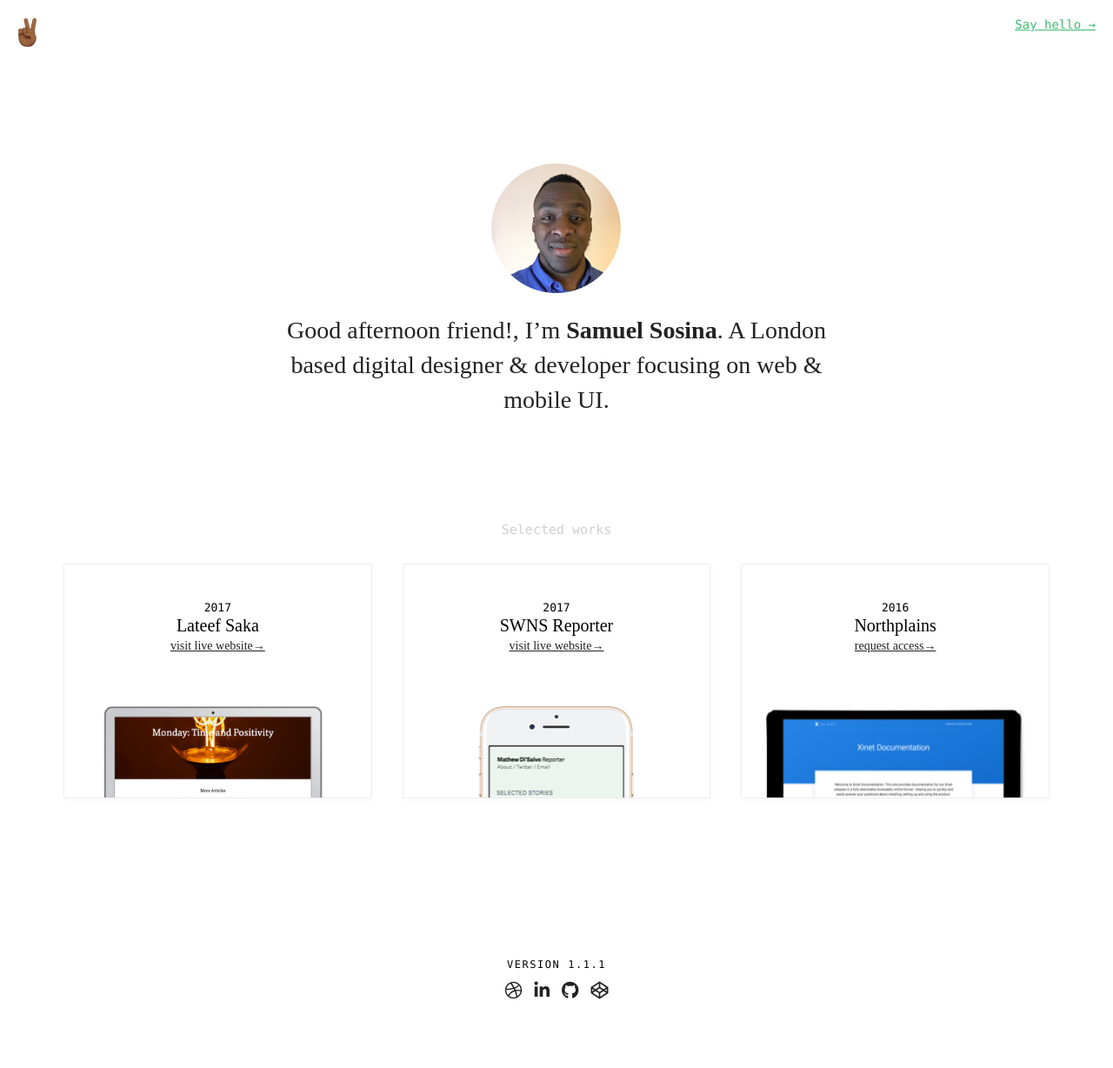
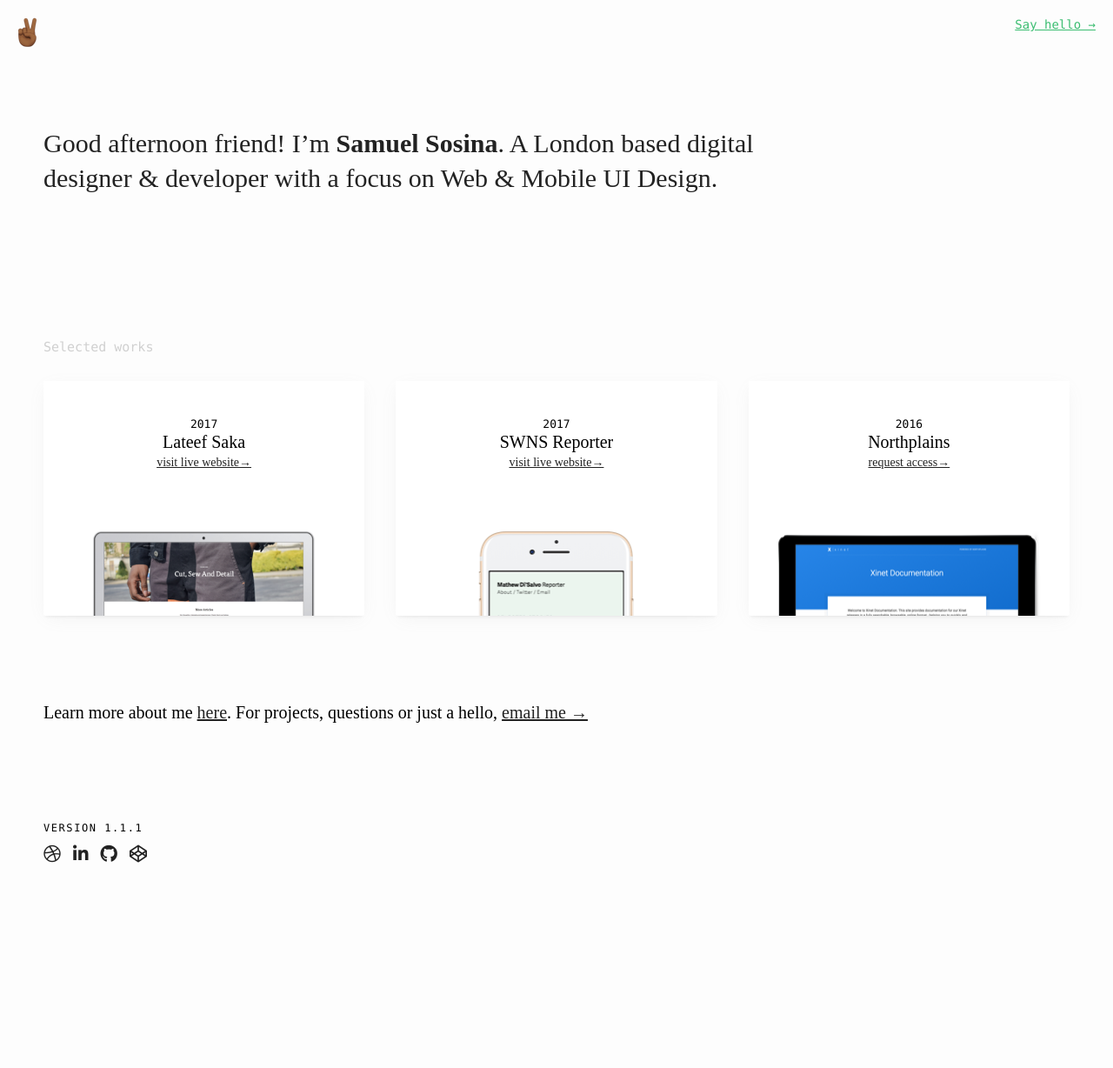
Before and after one commit to ssosina/sosina.me, a Jekyll site: the page built from index.html, in a window 1280 px wide. Shown: the whole page at 87% size. Built offline with Jekyll 4.4.1, drawn with Linux system fonts in a browser that asks for light colours; nearby versions of some CDN libraries; after the commit the page ends 1071 px from its top, so only the background shows below that.

Commit message:
Theme update

```diff
--- a/_includes/hero.html
+++ b/_includes/hero.html
@@ -1,8 +1,9 @@
-<div class="hero">
-	<div class="hero__container">
-	<div class="hero__content">
-	    <img class="hero__img" src="../img/display_thumb.png" srcset="../img/display_thumb@2x.png 2x" />
-	    <h1 class="hero__summary"><span id="greeting">Hey</span>, I’m <b>Samuel Sosina</b>. A London based digital designer &amp; developer focusing on web &amp; mobile UI.</h1>
-	</div>
+<div class="scene_element scene_element--fadeindown">
+	<div class="hero">
+		<div class="hero__container">
+		<div class="hero__content">
+		    <h1 class="hero__summary"><span id="greeting">Hey,</span> I’m <b>Samuel Sosina</b>. A London based digital designer &amp; developer with a focus on Web &amp; Mobile UI Design.</h1>
+		</div>
+		</div>
 	</div>
 </div>
--- a/_includes/projects.html
+++ b/_includes/projects.html
@@ -1,3 +1,4 @@
+<div class="scene_element scene_element--fadeinup">
   <div class="main">
 
     <div class="main__container">
@@ -13,7 +14,7 @@
         <div class="project__summary">
           <p class="project__info">{{ project.year }}</p>
           <h2 class="project__title">{{ project.name }}</h2>
-        <a class="project__button link" href="{{ project.url }}">{{ project.link-text }}→</a>
+          <a class="project__button link" href="{{ project.url }}" target="_blank">{{ project.link-text }}→</a>
         </div>
 
         <img class="project__thumb" src="{{ site.baseurl }}img/{{ project.thumbnail }}" srcset="{{ site.baseurl }}img/{{ project.2x-url }}">
@@ -24,6 +25,8 @@
 
       </div>
 
-  </div>
+        <p class="contact">Learn more about me <a href="https://www.linkedin.com/in/samsosina/" target="_blank">here</a>. For projects, questions or just a hello, <a href="mailto:samsosina@gmail.com">email me →</a></p>
 
     </div>
+  </div>
+</div>
--- a/_scss/1-tools/_animation.scss
+++ b/_scss/1-tools/_animation.scss
@@ -25,7 +25,7 @@
 .m-scene {
   /** Basic styles for an animated element */
   .scene_element {
-    animation-duration: 0.25s;
+    animation-duration: 0.50s;
     transition-timing-function: ease-in;
     animation-fill-mode: both;
   }
--- a/_scss/3-modules/_footer.scss
+++ b/_scss/3-modules/_footer.scss
@@ -1,12 +1,13 @@
 footer{
-    text-align: center;
+    text-align: left;
     height: 200px;
 	display: flex;
     align-items: flex-start;
+    @include pad(20px 50px 20px 50px);
 }
 
 .footer__container{
-    width: 80%;
+    width: 100%;
 	margin: 0 auto;
 	align-self: center;
 }
--- a/css/main.css
+++ b/css/main.css
@@ -99,8 +99,8 @@
   /** An element that fades in and slides from the right */
   /** Reverse "exit" animations */ }
   .m-scene .scene_element {
-    -webkit-animation-duration: 0.25s;
-            animation-duration: 0.25s;
+    -webkit-animation-duration: 0.50s;
+            animation-duration: 0.50s;
     transition-timing-function: ease-in;
     -webkit-animation-fill-mode: both;
             animation-fill-mode: both; }
@@ -168,15 +168,16 @@
 
 /**** large desktop  *****/
 footer {
-  text-align: center;
+  text-align: left;
   height: 200px;
   display: -ms-flexbox;
   display: flex;
   -ms-flex-align: start;
-      align-items: flex-start; }
+      align-items: flex-start;
+  padding: 20px 50px 20px 50px; }
 
 .footer__container {
-  width: 80%;
+  width: 100%;
   margin: 0 auto;
   -ms-flex-item-align: center;
       align-self: center; }
@@ -216,16 +217,15 @@
 
 .hero {
   width: 100%;
-  text-align: center;
-  height: 70vh;
+  text-align: left;
+  height: 40vh;
   display: -ms-flexbox;
   display: flex;
   -ms-flex-align: start;
-      align-items: flex-start; }
+      align-items: flex-start;
+  padding: 20px 50px 20px 50px; }
 
 .hero__container {
-  width: 80%;
-  margin: 0 auto;
   -ms-flex-item-align: center;
       align-self: center; }
 
@@ -255,19 +255,19 @@
 
 @media screen and (min-width: 48em) {
   .hero {
-    height: 45vh; } }
+    height: 45vh; }
+  .hero__summary {
+    font-weight: 400;
+    font-size: 1.875em;
+    line-height: 40px; } }
 
 @media screen and (min-width: 60em) {
   .hero {
-    height: 500px;
-    padding: 0px;
-    margin-bottom: 50px; }
+    height: 370px; }
   .hero__container {
     max-width: 1270px;
     margin-left: auto;
-    margin-right: auto;
-    -ms-flex-item-align: end;
-        align-self: flex-end; }
+    margin-right: auto; }
     .hero__container::after {
       clear: both;
       content: "";
@@ -276,22 +276,13 @@
     float: left;
     display: block;
     margin-right: 3.07329%;
-    width: 65.64224%;
-    margin-left: 17.17888%; }
+    width: 74.23168%; }
     .hero__content:last-child {
-      margin-right: 0; }
-  .hero__title {
-    font-size: 2.1875em;
-    line-height: 10px; }
-  .hero__summary {
-    font-weight: 400;
-    font-size: 1.75em;
-    line-height: 40px;
-    text-align: center; } }
+      margin-right: 0; } }
 
 .main {
   width: 100%;
-  padding-top: 50px; }
+  padding: 20px 50px 20px 50px; }
 
 .main__container {
   max-width: 1270px;
@@ -304,7 +295,6 @@
 
 .project {
   display: block;
-  width: 80%;
   height: 270px;
   overflow: hidden;
   margin: 0 auto;
@@ -313,25 +303,24 @@
   position: relative;
   text-align: center;
   background: white;
-  border: 1px solid #EDEDED;
-  box-shadow: 1px 2px 5px 0 rgba(209, 209, 209, 0.1);
   transition: box-shadow 0.25s ease-in-out;
-  padding-top: 40px; }
+  padding-top: 40px;
+  box-shadow: 0 5px 20px -5px rgba(150, 150, 150, 0.12), 0 3px 4px -2px rgba(0, 0, 0, 0.08); }
   .project a {
     display: inline-block; }
   .project img {
     max-width: 85%;
-    top: 60px;
+    top: 70px;
     position: relative;
     border-radius: 2px;
     transition: all 0.25s ease-in-out; }
 
 .project:hover, #project:hover {
-  box-shadow: 0 0 55px 0 rgba(217, 217, 217, 0.47); }
+  box-shadow: 0 30px 75px -15px rgba(150, 150, 150, 0.3), 0 25px 40px -20px rgba(0, 0, 0, 0.1); }
   .project:hover .project__button, #project:hover .project__button {
     color: #3BBD71; }
   .project:hover img, #project:hover img {
-    top: 20px; }
+    top: 35px; }
 
 .project__summary {
   text-align: center; }
@@ -368,7 +357,7 @@
     .main__projects:last-child {
       margin-right: 0; }
   .main__container {
-    max-width: 90%;
+    max-width: 1270px;
     margin-left: auto;
     margin-right: auto; }
     .main__container::after {
@@ -389,13 +378,8 @@
       clear: left; } }
 
 @media screen and (min-width: 60em) {
-  .main {
-    border-left: 10px solid white;
-    border-right: 10px solid white;
-    border-bottom: 10px solid white;
-    padding-top: 50px; }
   .main__container {
-    max-width: 90%;
+    max-width: 1270px;
     margin-left: auto;
     margin-right: auto; }
     .main__container::after {
@@ -461,18 +445,24 @@
     margin-left: 10px; }
 
 body {
-  background-color: white;
+  background-color: #FDFDFD;
   color: black;
   margin: 0px; }
 
 .works {
   margin-bottom: 30px;
   font-size: 0.9375em;
-  width: 80%;
+  width: 100%;
   margin: 0px auto 30px;
   font-family: "Menlo", courier, serif;
-  text-align: center;
+  text-align: left;
   color: #D0D0D0; }
+
+.contact {
+  font-size: 1.25em; }
+  .contact a {
+    color: #222222;
+    text-decoration: underline; }
 
 @media screen and (min-width: 48em) {
   .works {
--- a/index.html
+++ b/index.html
@@ -9,30 +9,36 @@
 
   <body>
 
+  <div class="m-scene" id="main">
+
   {% include header.html %}
 
   {% include hero.html %}
 
   {% include projects.html %}
 
+  {% include contact.html %}
+
   {% include footer.html %}
+
+  </div>
 
   <script src="https://ajax.googleapis.com/ajax/libs/jquery/3.1.1/jquery.min.js"></script>
   <script src="https://use.fontawesome.com/7ac0553162.js"></script>
+  <script src="{{ site.baseurl }}js/hammer.min.js"></script>
+  <script src="{{ site.baseurl }}js/jquery.smoothState.min.js"></script>
   <script src="{{ site.baseurl }}js/app.js"></script>
-  <script src="{{ site.baseurl }}js/hammer.min.js"></script>
 
   <script type="text/javascript">
 
-  var myElement = document.getElementById('project');
-  var hammertime = new Hammer(myElement);
+    var myElement = document.getElementById('project');
+    var hammertime = new Hammer(myElement);
 
-  hammertime.on('tap', function(ev) {
-    console.log(ev);
-  });
+    hammertime.on('tap', function(ev) {
+      console.log(ev);
+    });
 
   </script>
-
 
   </body>
 
--- a/js/app.js
+++ b/js/app.js
@@ -1,14 +1,50 @@
+// Time checker
+
 var greetingText;
 
 var currentDate = new Date();
 var currentHour = currentDate.getHours();
 
 if(currentHour < 12){
-  greetingText = "Good morning sunshine"
+  greetingText = "Good morning sunshine,"
 }else if(currentHour < 18){
  greetingText = "Good afternoon friend!"
 }else{
-	greetingText = "Good evening sleepy head"
+	greetingText = "Good evening sleepyhead,"
 }
 
 jQuery("#greeting").text(greetingText);
+
+// SmoothState
+
+$(function(){
+  'use strict';
+  var $page = $('#main'),
+      options = {
+        debug: true,
+        prefetch: true,
+        cacheLength: 2,
+        forms: 'form',
+        onStart: {
+          duration: 500, // Duration of our animation
+          render: function ($container) {
+            // Add your CSS animation reversing class
+            $container.addClass('is-exiting');
+            // Restart your animation
+            smoothState.restartCSSAnimations();
+          }
+        },
+        onReady: {
+          duration: 0,
+          render: function ($container, $newContent) {
+            // Remove your CSS animation reversing class
+            $container.removeClass('is-exiting');
+            // Inject the new content
+            $container.html($newContent);
+
+          }
+        }
+      },
+      smoothState = $page.smoothState(options).data('smoothState');
+
+});
```
Also changed, not shown: _scss/3-modules/_article.scss (+8 -15 lines), _scss/3-modules/_hero.scss (+14 -22 lines), _scss/4-pages/_index.scss (+12 -3 lines), _includes/contact.html (added), img/lateefsaka-thumb.png, img/lateefsaka-thumb@2x.png, js/jquery.smoothState.min.js (added). Lines whose indentation alone changed are shown as unchanged.
